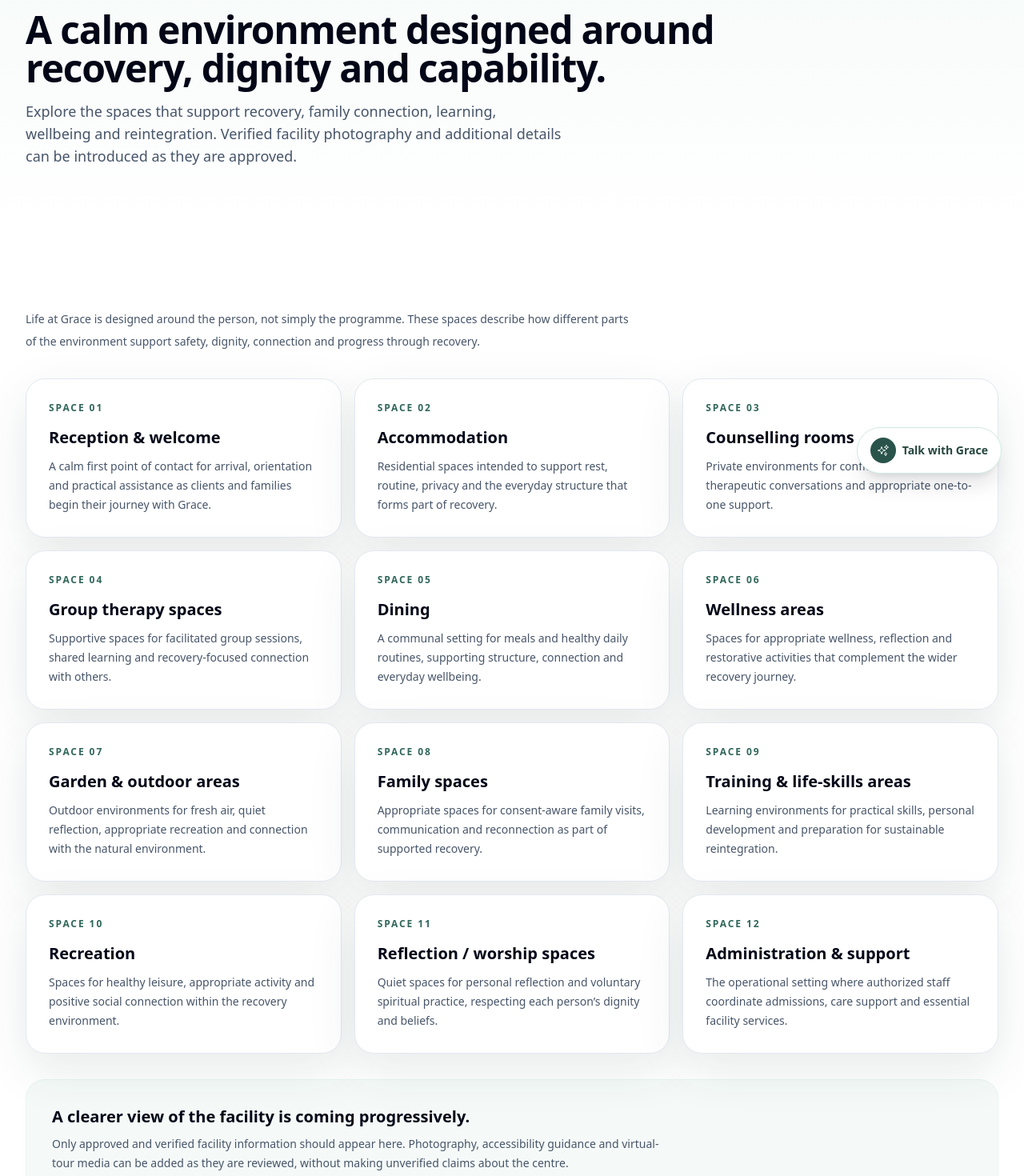
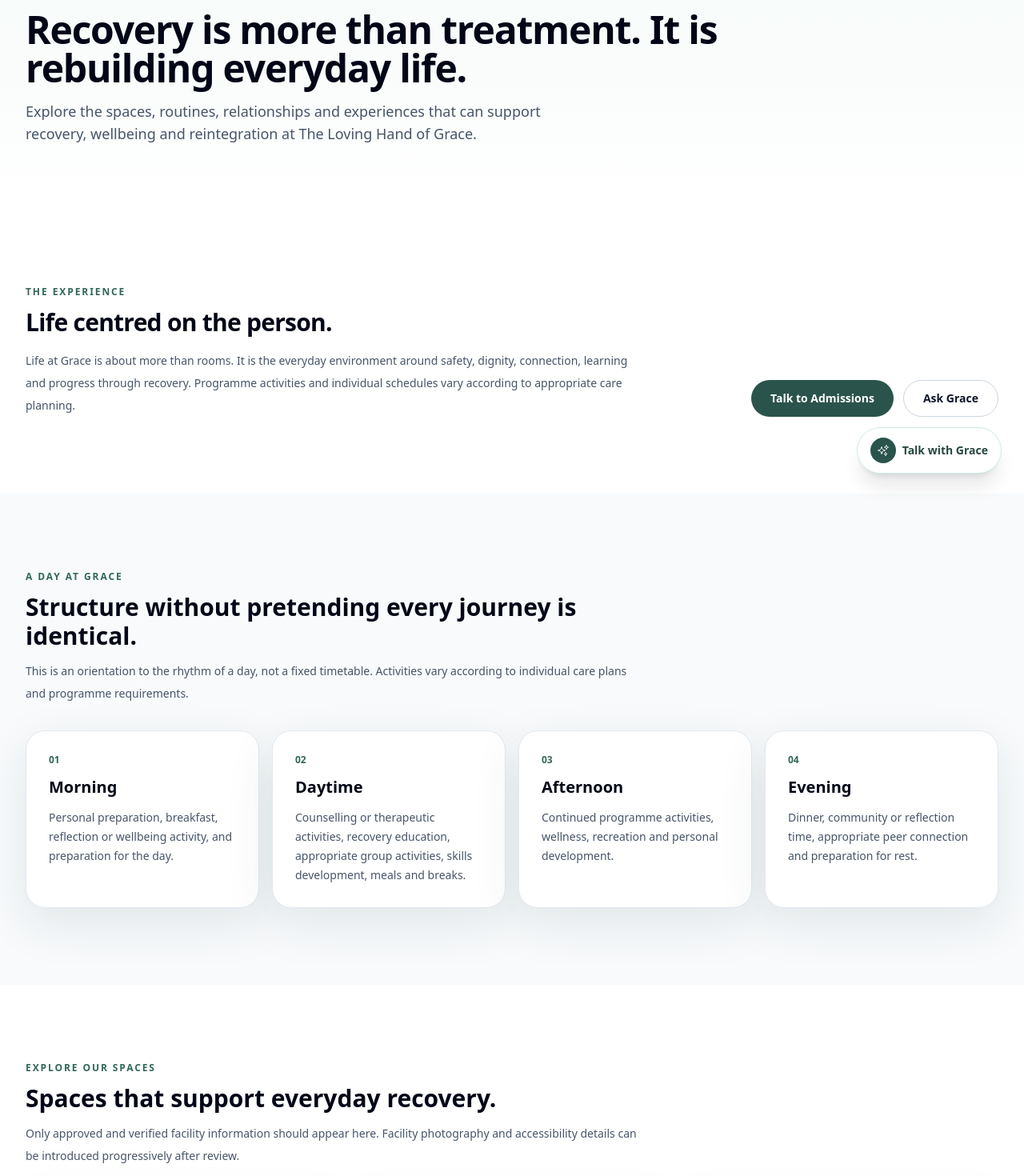
Before and after one commit to EPHANTUS2026/EPHANTUS2026-The_loving-Hand-of-Grace-., a Next.js app: page /life-at-grace in a window 1280 px wide. Shown: the part 180-1650 px from the top of the page at 80% size. Built offline with nearby package versions, Linux system fonts and the light colour scheme; no server answers.

Commit message:
Expand Life at Grace recovery experience

```diff
--- a/app/life-at-grace/page.js
+++ b/app/life-at-grace/page.js
@@ -1,3 +1,4 @@
+import Link from 'next/link';
 import PageHero from '@/components/PageHero';
 
 const spaces=[
@@ -15,15 +16,55 @@ const spaces=[
  {title:'Administration & support',description:'The operational setting where authorized staff coordinate admissions, care support and essential facility services.'}
 ];
 
+const day=[
+ ['Morning','Personal preparation, breakfast, reflection or wellbeing activity, and preparation for the day.'],
+ ['Daytime','Counselling or therapeutic activities, recovery education, appropriate group activities, skills development, meals and breaks.'],
+ ['Afternoon','Continued programme activities, wellness, recreation and personal development.'],
+ ['Evening','Dinner, community or reflection time, appropriate peer connection and preparation for rest.']
+];
+
+const pillars=[
+ ['Recovery & wellbeing','Structured routine, counselling, peer connection, healthy living, rest, wellness and recovery education can support the wider recovery journey. Individual care and schedules may differ.'],
+ ['Community & connection','Life at Grace encourages respectful community, healthy communication, appropriate boundaries, shared responsibility and positive social connection.'],
+ ['Learning & life skills','Where available within an individual programme, practical learning can support communication, healthy routines, goal setting, personal responsibility and preparation for reintegration.'],
+ ['Reflection & personal growth','Quiet reflection, values, meaning and voluntary spiritual practice can form part of personal growth while respecting each person’s dignity and beliefs.']
+];
+
 export default function Page(){
- return <><PageHero eyebrow="Life at Grace" title="A calm environment designed around recovery, dignity and capability." description="Explore the spaces that support recovery, family connection, learning, wellbeing and reintegration. Verified facility photography and additional details can be introduced as they are approved."/>
- <section className="section overflow-hidden"><div className="container-page">
-  <div className="mb-8 max-w-3xl"><p className="text-sm leading-7 text-slate-600">Life at Grace is designed around the person, not simply the programme. These spaces describe how different parts of the environment support safety, dignity, connection and progress through recovery.</p></div>
-  <div className="grid grid-cols-1 gap-4 md:grid-cols-2 xl:grid-cols-3">{spaces.map((space,i)=><article key={space.title} className="card h-full min-w-0 overflow-hidden">
-   <div className="text-xs font-black uppercase tracking-[.16em] text-grace-700">Space {String(i+1).padStart(2,'0')}</div>
-   <h2 className="mt-4 break-words text-xl font-black leading-tight text-slate-950">{space.title}</h2>
-   <p className="mt-3 break-words text-sm leading-6 text-slate-600">{space.description}</p>
-  </article>)}</div>
-  <div className="mt-8 rounded-3xl border border-grace-100 bg-grace-50 p-6 sm:p-8"><h2 className="text-xl font-black text-slate-950">A clearer view of the facility is coming progressively.</h2><p className="mt-2 max-w-3xl text-sm leading-6 text-slate-600">Only approved and verified facility information should appear here. Photography, accessibility guidance and virtual-tour media can be added as they are reviewed, without making unverified claims about the centre.</p></div>
- </div></section></>
+ return <main className="overflow-x-hidden">
+  <PageHero eyebrow="Life at Grace" title="Recovery is more than treatment. It is rebuilding everyday life." description="Explore the spaces, routines, relationships and experiences that can support recovery, wellbeing and reintegration at The Loving Hand of Grace."/>
+
+  <section className="section"><div className="container-page">
+   <div className="grid gap-5 lg:grid-cols-[1.3fr_.7fr] lg:items-end">
+    <div><div className="text-xs font-black uppercase tracking-[.16em] text-grace-700">The experience</div><h2 className="mt-3 text-3xl font-black tracking-tight text-slate-950">Life centred on the person.</h2><p className="mt-4 max-w-3xl text-sm leading-7 text-slate-600">Life at Grace is about more than rooms. It is the everyday environment around safety, dignity, connection, learning and progress through recovery. Programme activities and individual schedules vary according to appropriate care planning.</p></div>
+    <div className="flex flex-wrap gap-3 lg:justify-end"><Link href="/contact" className="btn-primary">Talk to Admissions</Link><Link href="/grace" className="btn-secondary">Ask Grace</Link></div>
+   </div>
+  </div></section>
+
+  <section className="section bg-slate-50"><div className="container-page">
+   <div className="max-w-3xl"><div className="text-xs font-black uppercase tracking-[.16em] text-grace-700">A day at Grace</div><h2 className="mt-3 text-3xl font-black text-slate-950">Structure without pretending every journey is identical.</h2><p className="mt-3 text-sm leading-7 text-slate-600">This is an orientation to the rhythm of a day, not a fixed timetable. Activities vary according to individual care plans and programme requirements.</p></div>
+   <div className="mt-8 grid gap-4 md:grid-cols-2 xl:grid-cols-4">{day.map(([title,description],i)=><article key={title} className="card min-w-0"><div className="text-xs font-black text-grace-700">{String(i+1).padStart(2,'0')}</div><h3 className="mt-3 text-xl font-black text-slate-950">{title}</h3><p className="mt-3 text-sm leading-6 text-slate-600">{description}</p></article>)}</div>
+  </div></section>
+
+  <section className="section"><div className="container-page">
+   <div className="max-w-3xl"><div className="text-xs font-black uppercase tracking-[.16em] text-grace-700">Explore our spaces</div><h2 className="mt-3 text-3xl font-black text-slate-950">Spaces that support everyday recovery.</h2><p className="mt-3 text-sm leading-7 text-slate-600">Only approved and verified facility information should appear here. Facility photography and accessibility details can be introduced progressively after review.</p></div>
+   <div className="mt-8 grid grid-cols-1 gap-4 md:grid-cols-2 xl:grid-cols-3">{spaces.map((space,i)=><article key={space.title} className="card h-full min-w-0 overflow-hidden"><div className="text-xs font-black uppercase tracking-[.16em] text-grace-700">Space {String(i+1).padStart(2,'0')}</div><h3 className="mt-4 break-words text-xl font-black leading-tight text-slate-950">{space.title}</h3><p className="mt-3 break-words text-sm leading-6 text-slate-600">{space.description}</p></article>)}</div>
+  </div></section>
+
+  <section className="section bg-slate-950 text-white"><div className="container-page">
+   <div className="max-w-3xl"><div className="text-xs font-black uppercase tracking-[.16em] text-grace-300">Recovery in everyday life</div><h2 className="mt-3 text-3xl font-black">Wellbeing, connection, capability and growth.</h2></div>
+   <div className="mt-8 grid gap-4 md:grid-cols-2">{pillars.map(([title,description])=><article key={title} className="min-w-0 rounded-3xl border border-white/10 bg-white/5 p-6"><h3 className="text-xl font-black">{title}</h3><p className="mt-3 text-sm leading-7 text-slate-300">{description}</p></article>)}</div>
+  </div></section>
+
+  <section className="section"><div className="container-page">
+   <div className="grid gap-6 lg:grid-cols-2">
+    <article className="card"><div className="text-xs font-black uppercase tracking-[.16em] text-grace-700">Family & circle of care</div><h2 className="mt-3 text-2xl font-black text-slate-950">Relationships matter. Consent matters too.</h2><p className="mt-3 text-sm leading-7 text-slate-600">Families can be important partners in recovery, but participation and information sharing must remain governed by client consent, privacy, safeguarding, clinical appropriateness and authorization. Private recovery information never belongs on this public page.</p></article>
+    <article className="card"><div className="text-xs font-black uppercase tracking-[.16em] text-grace-700">Life beyond Grace</div><h2 className="mt-3 text-2xl font-black text-slate-950">Preparing for the next chapter.</h2><p className="mt-3 text-sm leading-7 text-slate-600">Recovery continues beyond residential care. Appropriate aftercare, recovery planning, family reintegration, skills development, goals and ongoing support can help people prepare for greater stability and independence.</p><Link href="/portal" className="mt-5 inline-flex font-bold text-grace-700">My Space →</Link></article>
+   </div>
+  </div></section>
+
+  <section className="section bg-grace-50"><div className="container-page">
+   <div className="rounded-3xl border border-grace-100 bg-white p-6 sm:p-8 lg:p-10"><div className="text-xs font-black uppercase tracking-[.16em] text-grace-700">Want to understand more?</div><h2 className="mt-3 max-w-2xl text-3xl font-black text-slate-950">Start with a conversation.</h2><p className="mt-3 max-w-3xl text-sm leading-7 text-slate-600">Ask general questions about life at the centre or speak with Admissions. Grace should use approved centre knowledge and must not invent facility capabilities or disclose private client information.</p><div className="mt-6 flex flex-wrap gap-3"><Link href="/contact" className="btn-primary">Talk to Admissions</Link><Link href="/grace" className="btn-secondary">Ask Grace</Link></div></div>
+  </div></section>
+ </main>
 }
```
